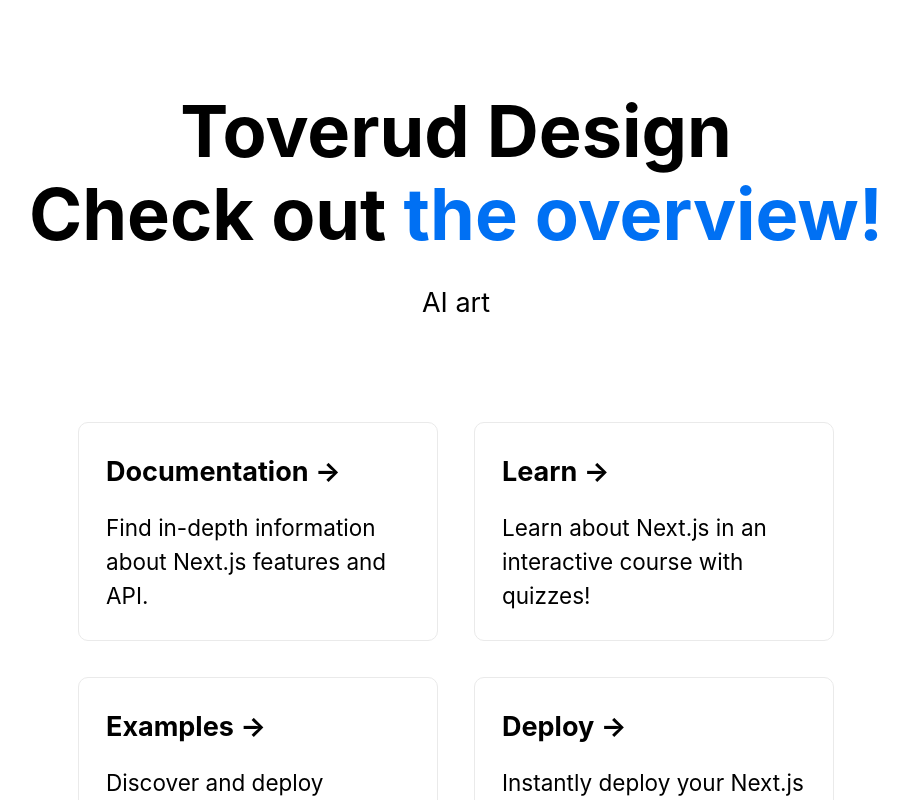
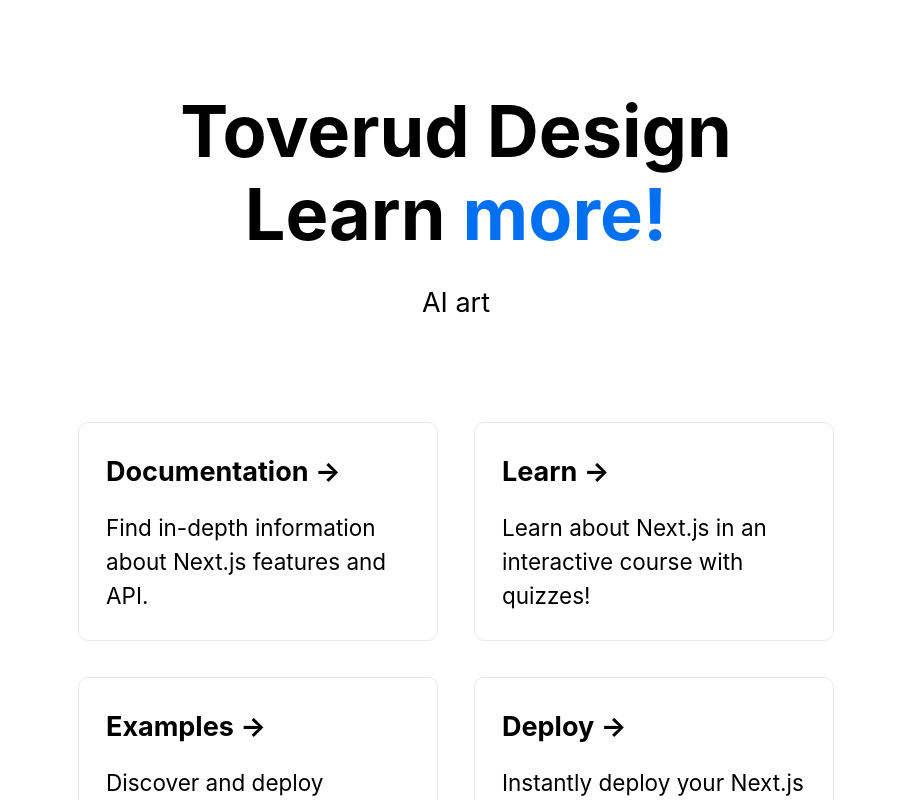
Before and after one commit to hagetove/nextjs-blog, a Next.js app: page / in a window 1280 px wide. Shown: the top 800 px of the page, without its empty margins (184-1093 px from the left). Built offline with nearby package versions, Linux system fonts and the light colour scheme.

Commit message:
Update index.js

```diff
--- a/pages/index.js
+++ b/pages/index.js
@@ -14,7 +14,7 @@
           Toverud Design
         </h1>
         <h2 className="title">
-          Check out <Link href="/posts/first_post"><a>the overview!</a></Link>
+          Learn <Link href="/posts/first_post"><a>more!</a></Link>
         </h2>
 
         <p className="description">
```
